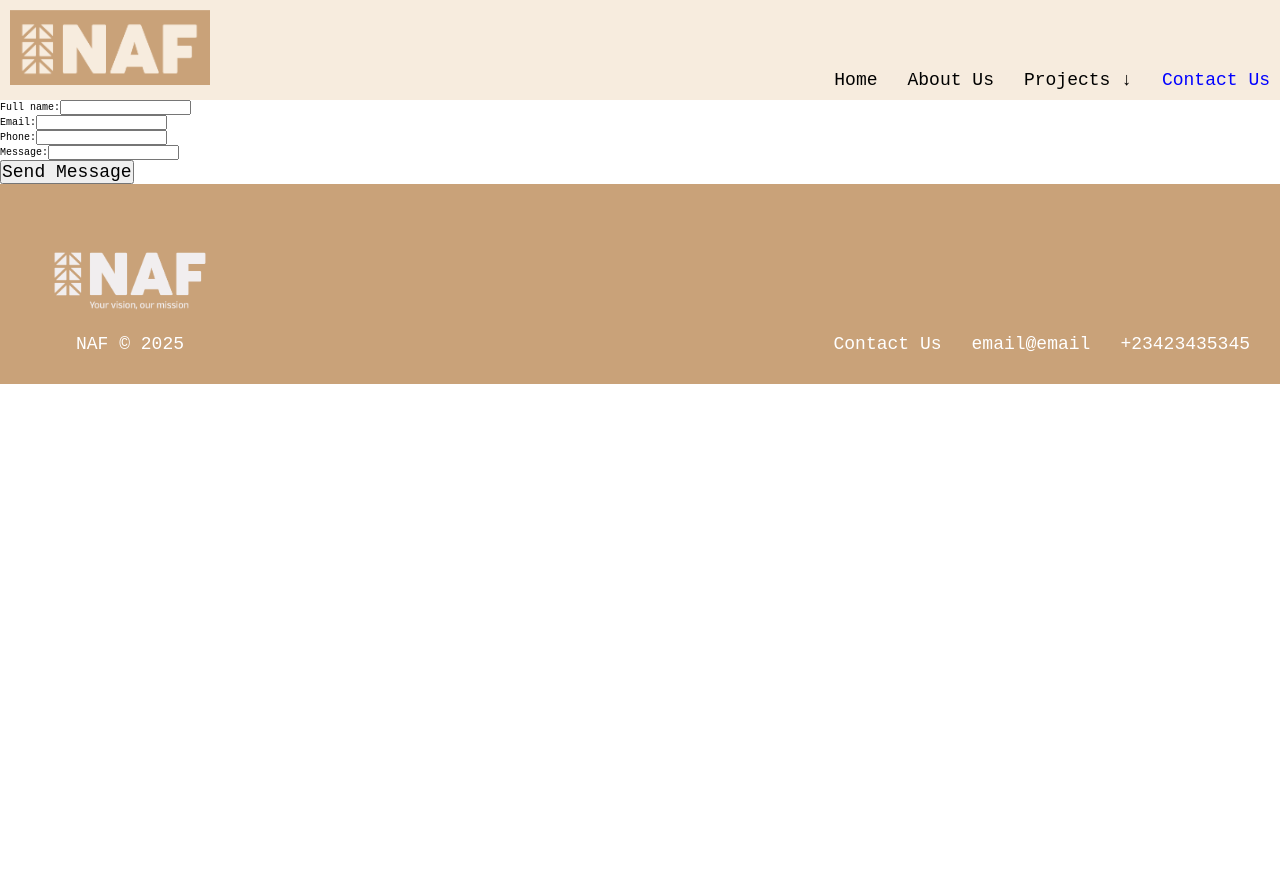
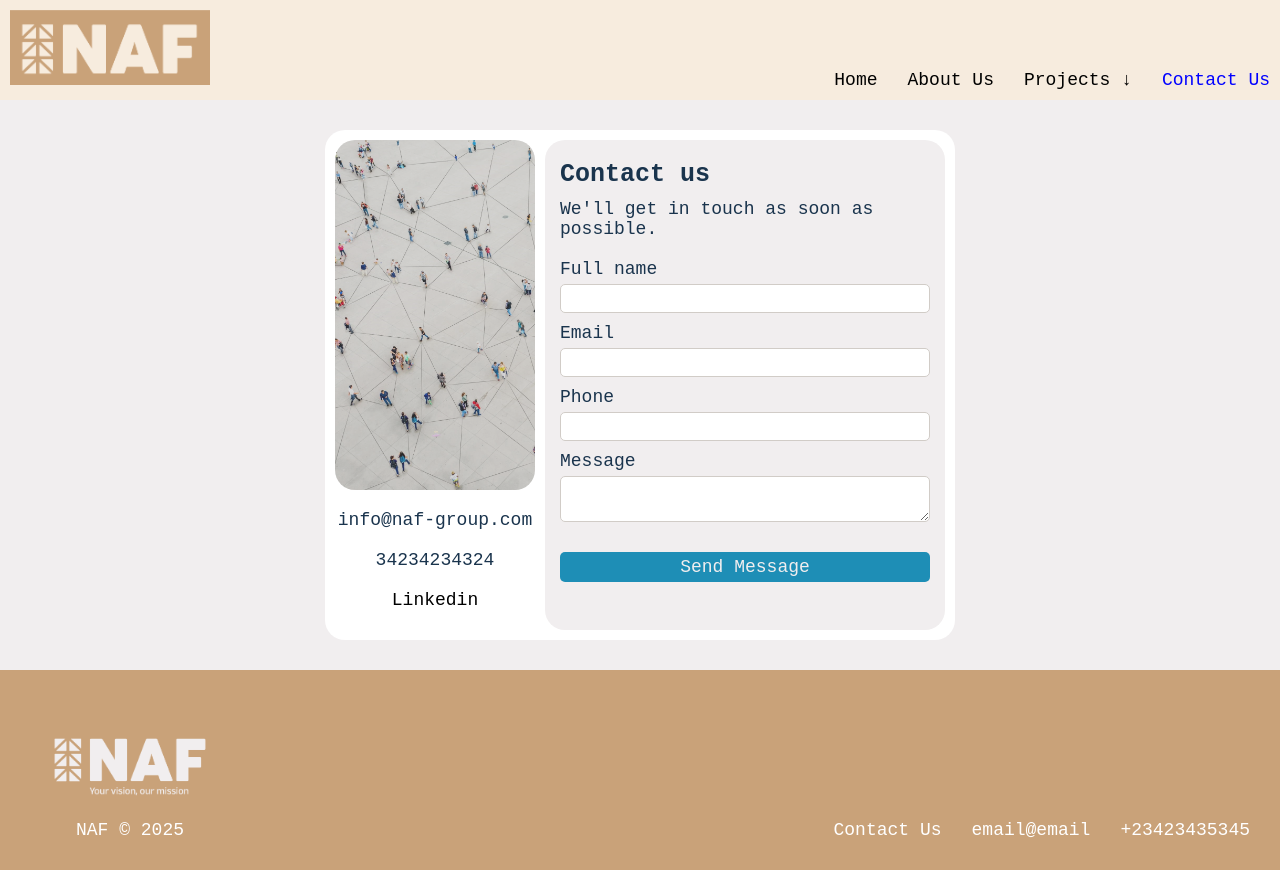
Before and after one commit to didonatodani/naf_front, a React (Vite) app: page /contact in a window 1280 px wide. Before the commit the page ends 800 px from the top, so only its background shows below. Built offline with nearby package versions, Linux system fonts and the light colour scheme.

Commit message:
contact form working properly and some styles added to contact page

```diff
--- a/src/index.css
+++ b/src/index.css
@@ -1,4 +1,15 @@
-*{
+:root {
+    --primary: #C9A279;
+    --background: #F1EEEF;
+    --secondary: #1E8EB6;
+    --dark-background: #1A344D;
+    --black: #000000;
+    --white: #ffffff;
+    --disabled-prim: #d1ccc7;
+    --disabled-sec: #a0b2b8;
+}
+
+* {
     margin: 0;
     padding: 0;
     box-sizing: border-box;
@@ -7,16 +18,27 @@
     font-size: 10px;
 }
 
+h2 {
+    font-size: 2.5rem;
+}
 
-p, a, li, span, strong, button, small{
+p,
+a,
+li,
+span,
+strong,
+button,
+small, label {
     font-size: 1.8rem;
 }
-a{
+
+a {
     color: black;
     text-decoration: none;
 }
 
-a:hover, button:hover{
+a:hover,
+button:hover {
     cursor: pointer;
     font-weight: 900;
 }
--- /dev/null
+++ b/src/pages/ContactPage/ContactPage.css
@@ -0,0 +1,102 @@
+.contact-section {
+    background-color: var(--background);
+    padding: 3rem;
+}
+
+.contact-content-container {
+    width: fit-content;
+    padding: 1rem;
+    margin: 0 auto;
+    border-radius: 2rem;
+    display: flex;
+    flex-direction: column-reverse;
+    justify-content: center;
+    gap: 1rem;
+    color: var(--dark-background);
+    background-color: var(--white);
+
+}
+
+.left-contact-div {
+    display: flex;
+    justify-content: space-between;
+    align-items: center;
+    flex-direction: column;
+    gap: 2rem;
+    padding: 2rem
+}
+
+.contact-img {
+    /* display image only in desktop */
+    display: none;
+}
+
+.form-container {
+    padding: 2rem 1.5rem;
+    max-width: 40rem;
+    border-radius: 2rem;
+    background-color: var(--background);
+    display: flex;
+    flex-direction: column;
+    gap: 1rem;
+}
+
+.contact-form {
+    .form-div {
+        display: flex;
+        flex-direction: column;
+        gap: 0.5rem;
+        margin: 1rem auto;
+    }
+
+    input,
+    textarea {
+        padding: 0.5rem;
+        font-size: 1.5rem;
+        border: 1px solid var(--disabled-prim);
+        border-radius: 0.5rem;
+    }
+
+    #message {
+        min-width: 100%;
+        max-width: 100%;
+    }
+
+    .submit-btn {
+        width: 100%;
+        background-color: var(--secondary);
+        color: var(--background);
+        border: none;
+        border-radius: 0.5rem;
+        padding: 0.5rem;
+        margin-top: 2rem;
+    }
+
+    .submit-btn:hover {
+        box-shadow: 0 0.5em 0.5em -0.4em var(--dark-background);
+        transform: translateY(-0.25em);
+        transition: 500ms;
+}
+
+}
+
+/* MEDIA QUERIES */
+
+@media (min-width: 750px) {
+    .contact-content-container {
+        flex-direction: row;
+    }
+
+    .left-contact-div {
+        padding: 0 0 2rem;
+    }
+
+    .contact-img {
+        display: inline-block;
+        width: 20rem;
+        height: 35rem;
+        border-radius: 2rem;
+        object-fit: cover;
+        filter: contrast(70%);
+    }
+}
--- a/src/pages/ContactPage/ContactPage.jsx
+++ b/src/pages/ContactPage/ContactPage.jsx
@@ -1,3 +1,8 @@
+// ADD ERROR HANDLING! ESPECIALLY WHEN NOT TYPING CORRECT EMAIL ADDRESS THAT WONT SEND THE MESSAGE TO EMAIL ACCOUNT
+
+import "./ContactPage.css";
+import newtworkImg from "../../assets/network.jpg";
+
 import axios from "axios";
 import { useActionState } from "react";
 const API_URL = import.meta.env.VITE_API_URL;
@@ -42,28 +47,40 @@ function ContactPage() {
   }
 
   return (
-    <section>
-      <form action={formAction}>
+    <section className="contact-section">
+      <div className="contact-content-container">
+        <div className="left-contact-div">
+          <img src={newtworkImg} alt="newtwork image" className="contact-img" />
+          <p>info@naf-group.com</p>
+          <p>34234234324</p>
+          <a href="https://www.linkedin.com/company/naf-ar/posts/?feedView=all" target="_blank">Linkedin</a>
+        </div>
+        <div className="form-container">
+          <h2>Contact us</h2>
+          <p>We'll get in touch as soon as possible.</p>
+          <form action={formAction} className="contact-form">
             <div className="form-div">
-          <label htmlFor="fullName">Full name:</label>
+              <label htmlFor="fullName">Full name</label>
               <input type="text" name="fullName" id="fullName" />
             </div>
             <div className="form-div">
-          <label htmlFor="email">Email:</label>
+              <label htmlFor="email">Email</label>
               <input type="email" name="email" id="email" />
             </div>
             <div className="form-div">
-          <label htmlFor="phone">Phone:</label>
+              <label htmlFor="phone">Phone</label>
               <input type="number" name="phone" id="phone" />
             </div>
             <div className="form-div">
-          <label htmlFor="message">Message:</label>
-          <input type="text" name="message" id="message" />
+              <label htmlFor="message">Message</label>
+              <textarea name="message" id="message"></textarea>
             </div>
-        <button type="submit" disabled={isPending}>
+            <button type="submit" disabled={isPending} className="submit-btn">
               Send Message
             </button>
           </form>
+        </div>
+      </div>
     </section>
   );
 }
```
Also changed, not shown: src/assets/iso-grey.png (added), src/assets/network.jpg (added). Lines whose indentation alone changed are shown as unchanged.
